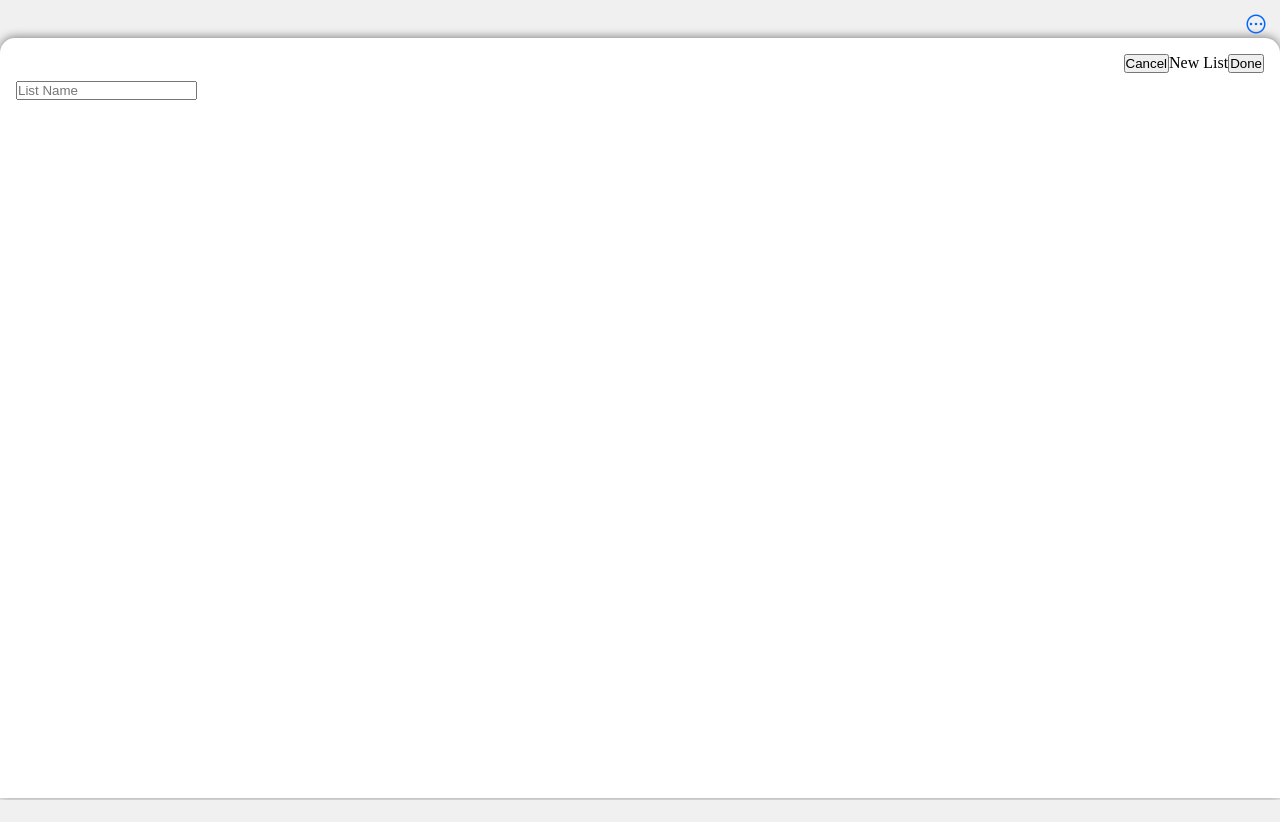
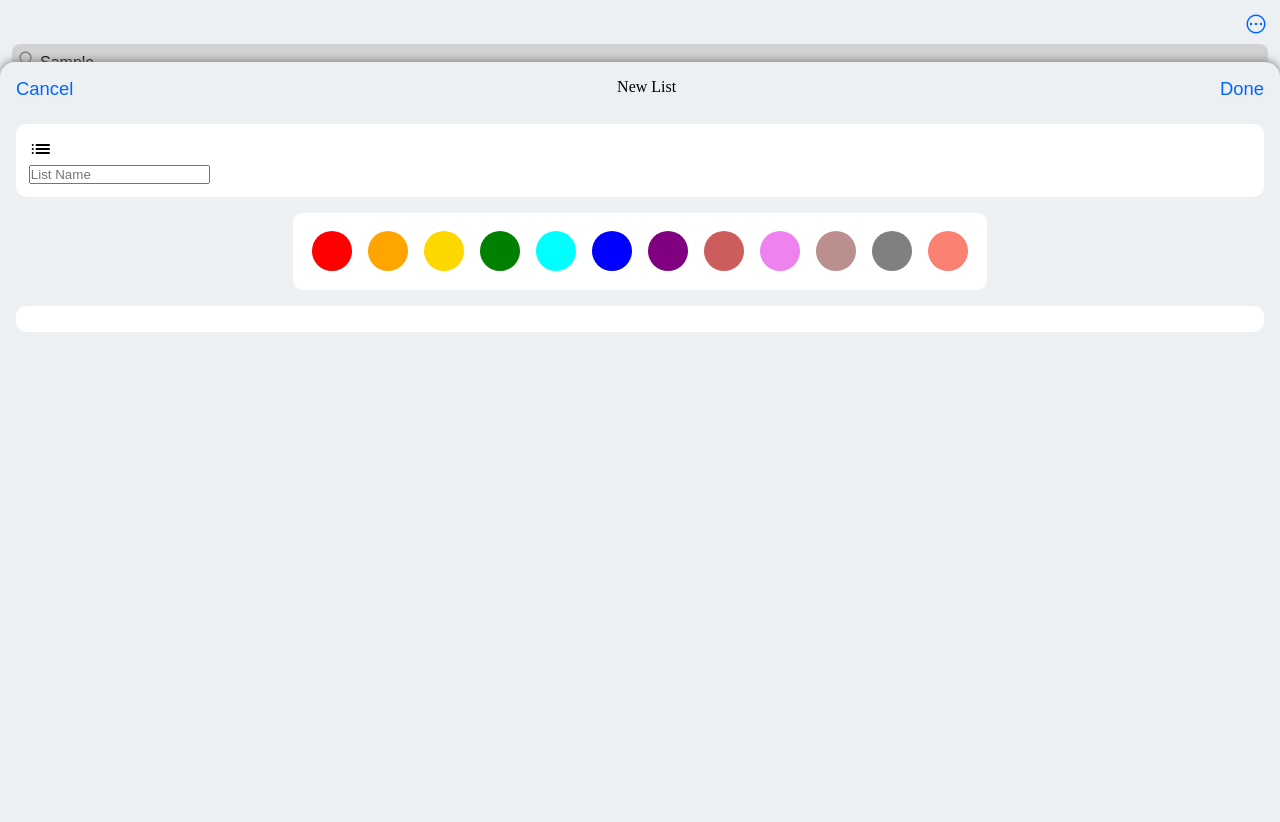
Before and after one commit to merlinymy/ios-reminder-copy, a website built with webpack: page src/template.html in a window 1280 px wide. Both pictures are taken after typing "Sample" into the empty fields and a click on the button "Add List". Before the commit the page ends 800 px from the top, so only its background shows below. Built offline with nearby package versions, Linux system fonts and the light colour scheme.

Commit message:
add color picking logic

```diff
--- a/src/components/newList.js
+++ b/src/components/newList.js
@@ -1,27 +1,69 @@
+import { iconList, colorList } from "../util";
+
 export default (function newList() {
+    // TODO: add touch ctrl
     const wrapper = document.createElement("div");
     wrapper.classList.add('list-wrap');
     const content =
     `
     <div class="new-list-card">
-    <div class="top-tool">
+    <div class="top-tool space-between">
         <button class="cancel">Cancel</button>
         <span>New List</span>
         <button class="done">Done</button>
     </div>
-    <div class="init">
+    <div class="init card-wrap">
         <div class="big-icon">
-
+            <span class="material-symbols-outlined">
+                list
+            </span>
         </div>
         <input type="text" placeholder="List Name">
     </div>
-    <div class="color"></div>
-    <div class="icons"></div>
+    <div class="wrap-center">
+        <div class="color-wrap card-wrap"></div>
+    </div>
+
+    <div class="icons-wrap card-wrap"></div>
 </div>
     `
     wrapper.innerHTML = content;
     // wrapper.style.height = `0vh`;
     wrapper.style.transform = `translateY(10%)`;
+
+    const colorDiv = wrapper.querySelector('.color-wrap');
+    let selectColor;
+    colorList.forEach((color) => {
+        const colorSpanWrap = document.createElement('span');
+        colorSpanWrap.classList.add('color-span-wrap', 'circle-not-select');
+
+        const colorSpan = document.createElement('span');
+        colorSpan.classList.add('color','circle',`${color}`);
+        colorSpan.style.backgroundColor = `${color}`;
+
+
+        colorSpan.addEventListener('click', (event)=>{
+            selectColor = color;
+            event.target.parentElement.classList.add('circle-select');
+            event.target.parentElement.classList.remove('circle-not-select');
+            event.target.parentElement.parentElement.childNodes.forEach((child) => {
+                console.log(child.firstChild.classList.contains(color))
+                if (child.firstChild.classList.contains(color)) {
+                    child.classList.remove('circle-not-select');
+                    child.classList.add('circle-select');
+                } else {
+                    child.classList.add('circle-not-select');
+                    child.classList.remove('circle-select');
+                }
+            })
+        })
+
+        colorSpanWrap.append(colorSpan);
+        colorDiv.appendChild(colorSpanWrap);
+    })
+
+
+
 
     wrapper.querySelector('button.cancel').addEventListener('click', (e)=>{
         e.preventDefault();
@@ -33,7 +75,9 @@ export default (function newList() {
         };
         setTimeout(removeWrapper, 300);
         // wrapper.addEventListener('transitionend', removeWrapper);
-    })
+    });
+
+
 
     return wrapper;
 })();
--- a/src/styles.css
+++ b/src/styles.css
@@ -1,3 +1,8 @@
+:root {
+    --blue-theme: rgb(0, 102, 255);
+    --background0: rgb(237, 240, 242);
+}
+
 * {
     margin: 0px;
     padding: 0px;
@@ -6,21 +11,32 @@
 }
 
 body {
-    background-color: rgb(240, 240, 240);
+    background-color: var(--background0);
     height: 100vh;
+}
+
+button {
+    display: flex;
+    justify-content: center;
+    align-items: center;
+    border: none;
+    color: var(--blue-theme);
+    gap: 0.6rem;
+    background-color: transparent;
+    font-size: 1.15rem;
 }
 
 .main {
     position: relative;
     display: flex;
     flex-direction: column;
-    height: 95vh;
+    height: 98vh;
     padding: 0.75rem;
 
 }
 
 span.pending {
-    color: rgb(0, 102, 255);
+    color: var(--blue-theme);
     font-weight: 300;
     font-size: 3vh;
 }
@@ -112,26 +128,19 @@ span.today {
 
 .calendar_month {
     background-color: rgb(238, 69, 69);
-    border-radius: 50px;
-    position: relative;
+    /* position: relative; */
 }
 
 .inventory_2 {
     background-color: rgb(34, 34, 34);
-    border-radius: 50px;
-    position: relative;
 }
 
 .flag_2 {
     background-color: rgb(255, 175, 55);
-    border-radius: 50px;
-    position: relative;
 }
 
 .check {
     background-color: rgb(89, 89, 89);
-    border-radius: 50px;
-    position: relative;
 }
 
 .organize {
@@ -149,9 +158,24 @@ span.today {
     margin-bottom: auto;
 }
 
+.space-between {
+    display: flex;
+    justify-content: space-between;
+}
+
+.add {
+    color: white;
+    background-color: var(--blue-theme);
+}
+
+.new-reminder {
+    font-size: 0.95rem;
+    font-weight:560;
+}
+
 .list-wrap {
     position: relative;
-    background-color: white;
+    background-color: var(--background0);
     z-index: 10;
     height: 95vh;
     border-radius: 15px 15px 0px 0px;
@@ -159,3 +183,58 @@ span.today {
     box-shadow: 0px -1px 10px grey;
     transition: all 300ms;
 }
+
+.new-list-card {
+    display: flex;
+    flex-direction: column;
+    gap: 1rem;
+}
+
+.color-span-wrap {
+    display: inline-flex;
+    height: calc((100% - 1.6rem)/7);
+    /* width: calc((100% - 1.6rem)/7); */
+    padding: 0.25rem;
+    border-radius: 50px;
+    justify-content: center;
+    align-items: center;
+}
+
+.color-wrap {
+    display: flex;
+    gap: 0.25rem;
+    flex-wrap: wrap;
+    justify-content: flex-start;
+}
+
+.wrap-center {
+    display: flex;
+    justify-content: center;
+    align-items: center;
+}
+
+span.color {
+    height: 2.5rem;
+    width: 2.5rem;
+    display: inline-block;
+}
+
+.circle {
+    padding: 0.25rem;
+    border-radius: 50px;
+}
+
+.circle-select {
+    border: 2.25px solid rgb(176, 176, 176);
+}
+
+.circle-not-select {
+    border: 2.25px solid transparent;
+
+}
+
+.card-wrap {
+    background-color: white;
+    padding: 0.8rem;
+    border-radius: 10px;
+}
--- a/src/template.html
+++ b/src/template.html
@@ -27,7 +27,7 @@
                 <div class="card-contents">
                     <div class="icon-and-count">
                         <div class="icon-wrap">
-                            <span class="material-symbols-outlined today">
+                            <span class="material-symbols-outlined today circle">
                                 today
                             </span>
                         </div>
@@ -43,7 +43,7 @@
                 <div class="card-contents">
                     <div class="icon-and-count">
                         <div class="icon-wrap">
-                            <span class="material-symbols-outlined calendar_month">
+                            <span class="material-symbols-outlined calendar_month circle">
                                 calendar_month
                             </span>
                         </div>
@@ -58,7 +58,7 @@
                 <div class="card-contents">
                     <div class="icon-and-count">
                         <div class="icon-wrap">
-                            <span class="material-symbols-outlined inventory_2">
+                            <span class="material-symbols-outlined inventory_2 circle">
                                 inventory_2
                             </span>
                         </div>
@@ -73,7 +73,7 @@
                 <div class="card-contents">
                     <div class="icon-and-count">
                         <div class="icon-wrap">
-                            <span class="material-symbols-outlined flag_2">
+                            <span class="material-symbols-outlined flag_2 circle">
                                 flag_2
                             </span>
                         </div>
@@ -88,7 +88,7 @@
                 <div class="card-contents">
                     <div class="icon-and-count">
                         <div class="icon-wrap">
-                            <span class="material-symbols-outlined check">
+                            <span class="material-symbols-outlined check circle">
                                 check
                             </span>
                         </div>
@@ -106,8 +106,13 @@
 
             </div>
         </div>
-        <div class="buttom-tool">
-            <button class="new-reminder">New Reminder</button>
+        <div class="bottom-tool space-between">
+            <button class="new-reminder">
+                <span class="material-symbols-outlined add circle">
+                    add
+                </span>
+                New Reminder
+            </button>
             <button class="add-list">Add List</button>
         </div>
     </div>
--- /dev/null
+++ b/src/util.js
@@ -0,0 +1,15 @@
+const iconList = [
+    'list', 'bookmark', 'keep', 'featured_seasonal_and_gifts', 'cake',
+    'school', 'personal_bag', 'design_services', 'description', 'import_contacts',
+    'wallet', 'credit_card', 'payments', 'exercise', 'restaurant', 'wine_bar',
+    'pill', 'stethoscope', 'weekend', 'house', 'apartment', 'account_balance',
+    'account_balance', 'tv', 'music_note', 'shopping_cart', 'shopping_basket',
+    'diversity_3', 'bath_private', 'directions_car', 'work', 'content_cut',
+]
+
+const colorList = [
+    'red', 'orange', 'gold', 'green', 'cyan', 'blue', 'purple',
+    'indianred', 'violet', 'rosybrown', 'grey', 'salmon'
+]
+
+export {iconList, colorList};
```
